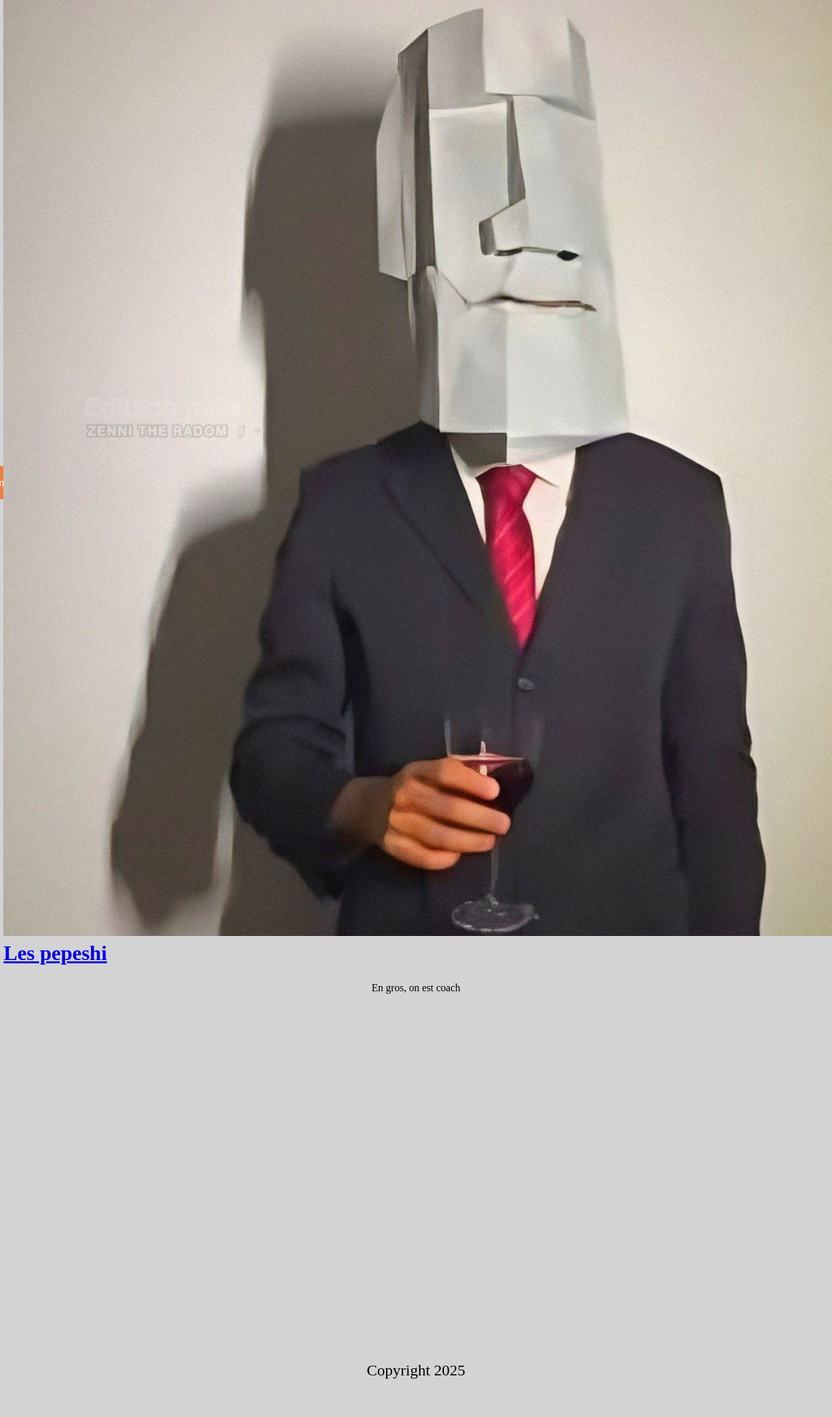
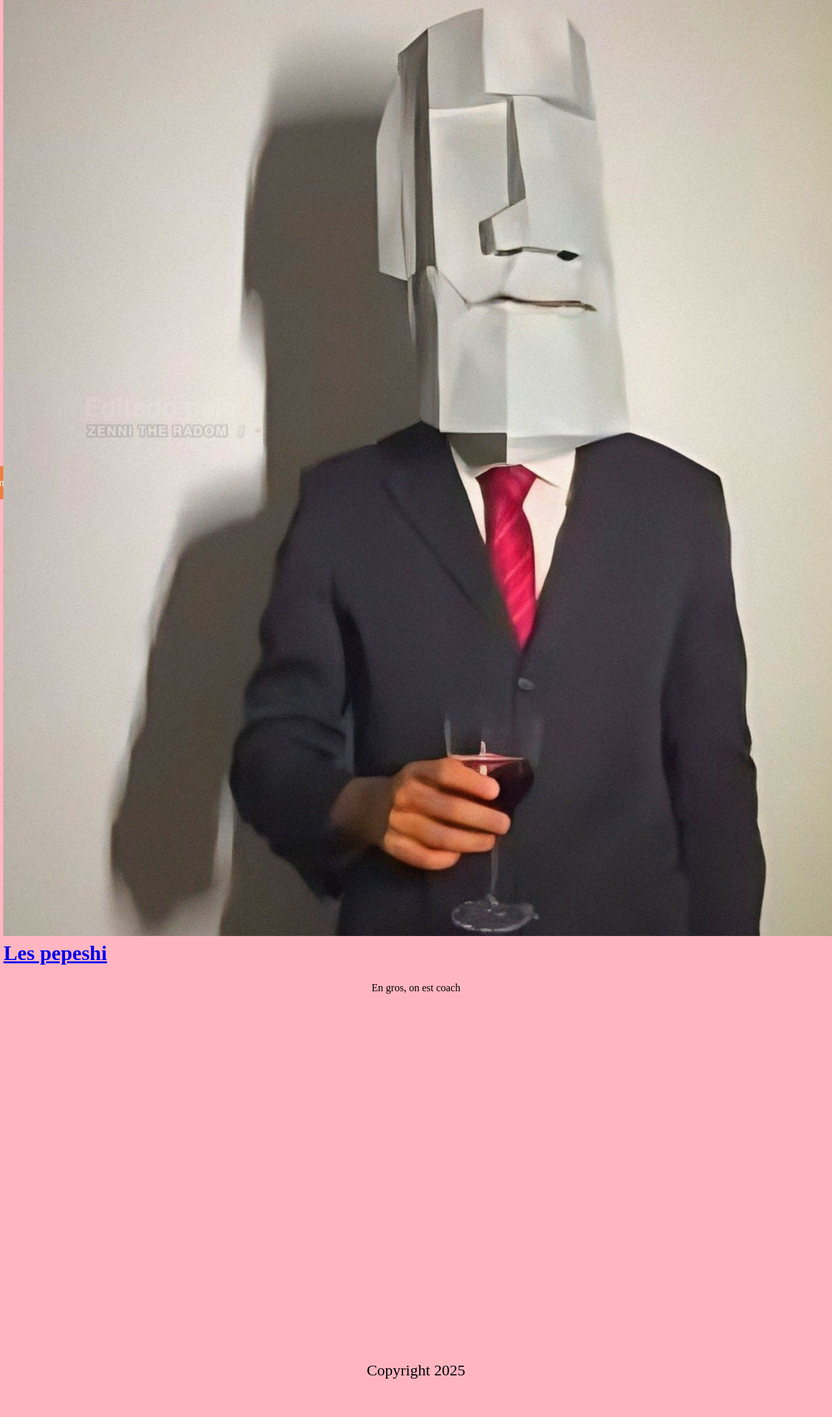
Before and after one commit to Dioxyme/Projet-GIT, a PHP site: page /pages/a_propos.html in a window 1280 px wide; the page is wider, and only the part inside the window is pictured. Shown: that part at 65% size. Run offline with PHP 8.4, Linux system fonts and the light colour scheme.

Commit message:
Modification de la couleur de fond

```diff
--- a/css/style.css
+++ b/css/style.css
@@ -4,7 +4,7 @@
 }
 
 body{
-        background-color: lightgray;
+        background-color: lightpink;
 }
 
 header{
```
